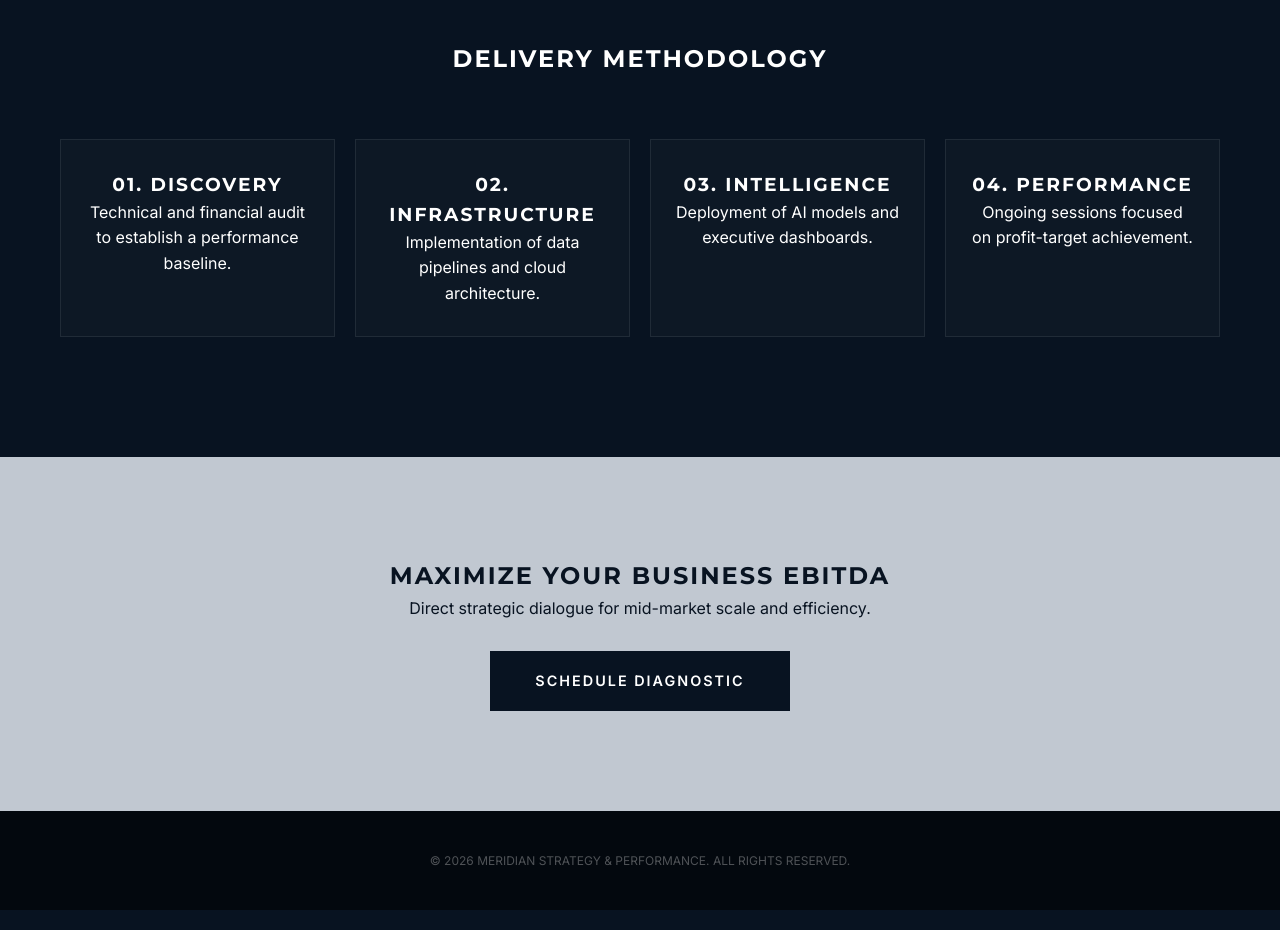
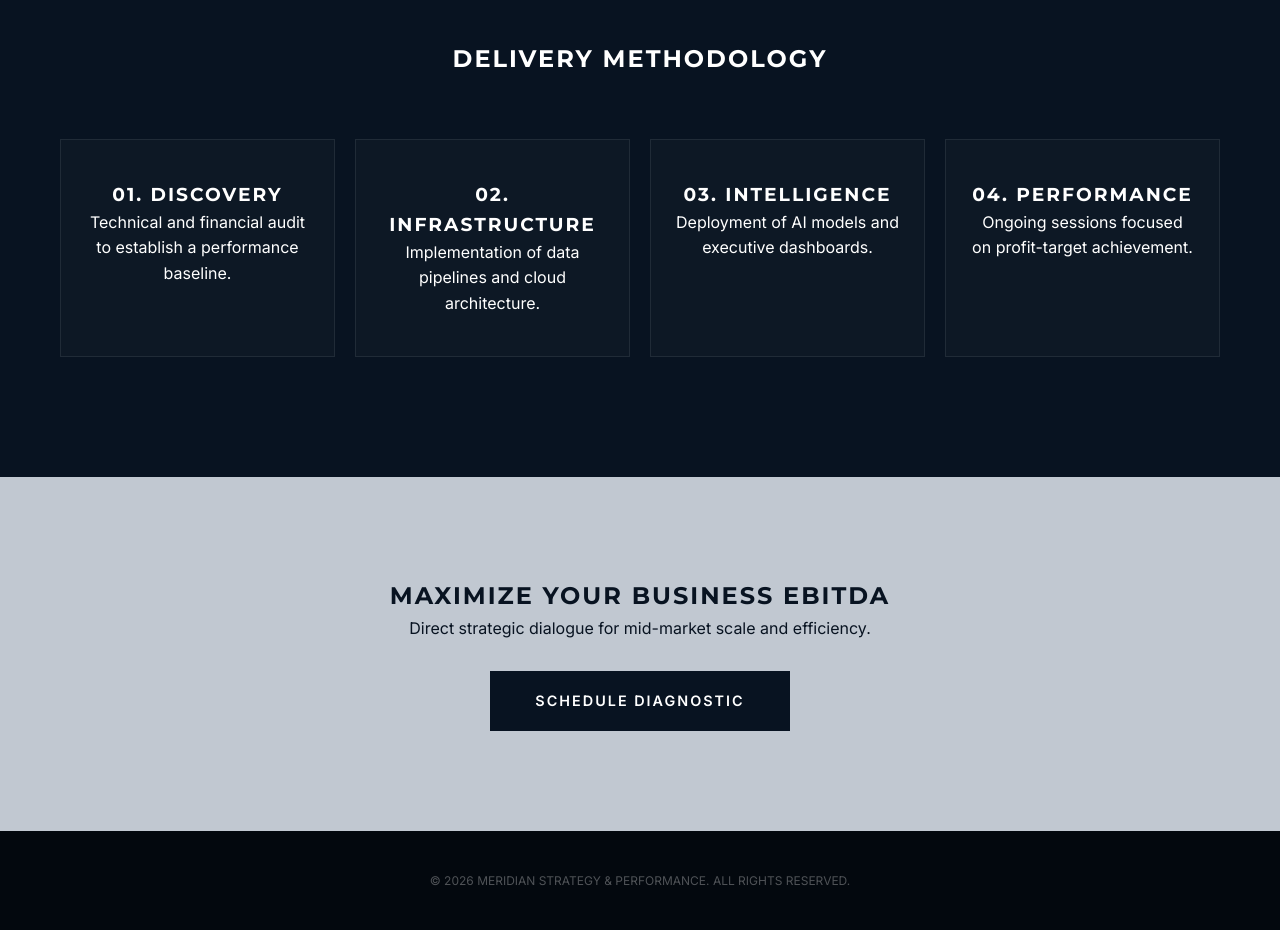
Before and after one commit to Vini97-DS/meridian-site, a plain HTML site: page index.html in a window 1280 px wide. Shown: the part 2440-3370 px from the top of the page. Drawn offline with Linux system fonts and the light colour scheme.

Commit message:
Add files via upload

```diff
--- a/index.html
+++ b/index.html
@@ -225,10 +225,10 @@
 
         .step {
             flex: 1;
-            min-width: 240px;
+            min-width: 260px;
             background-color: rgba(255, 255, 255, 0.02);
             border: 1px solid rgba(193, 200, 209, 0.1);
-            padding: 30px 25px;
+            padding: 40px 25px;
         }
 
         /* CONTACT */
```
